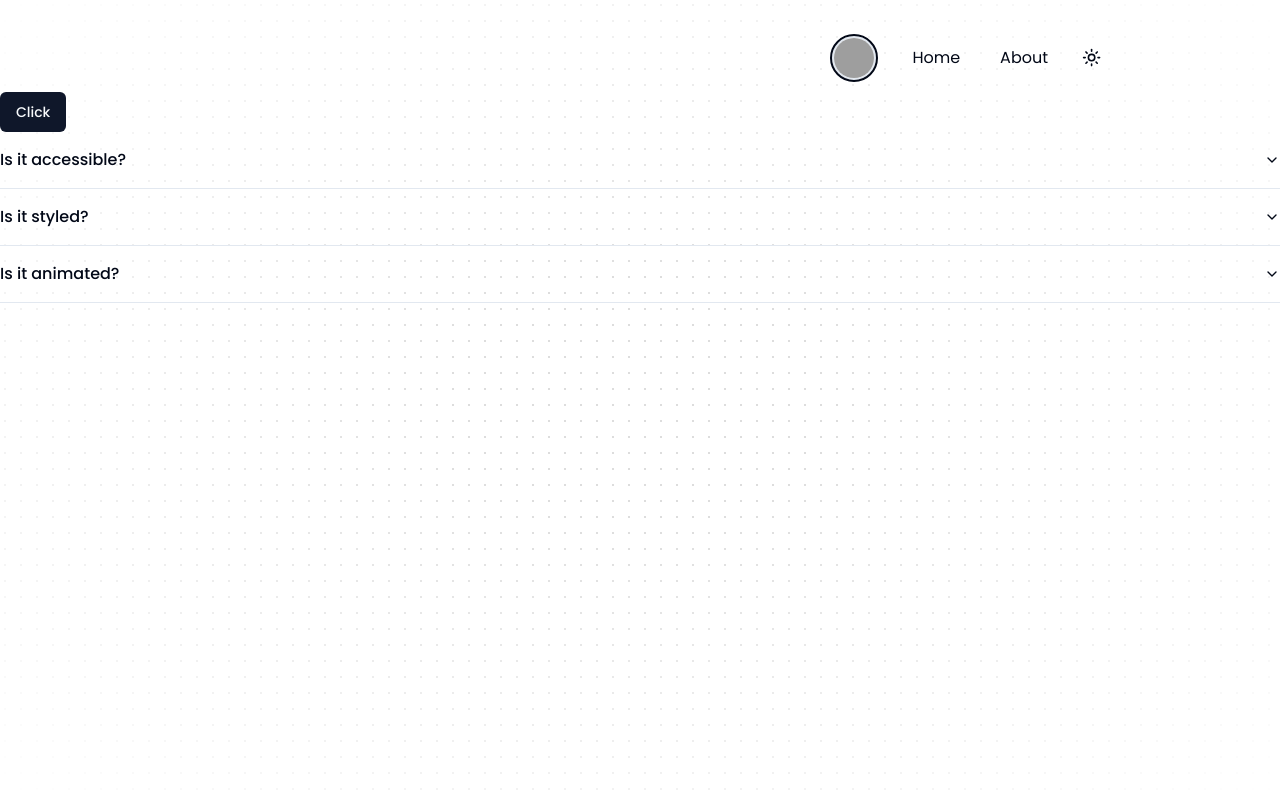
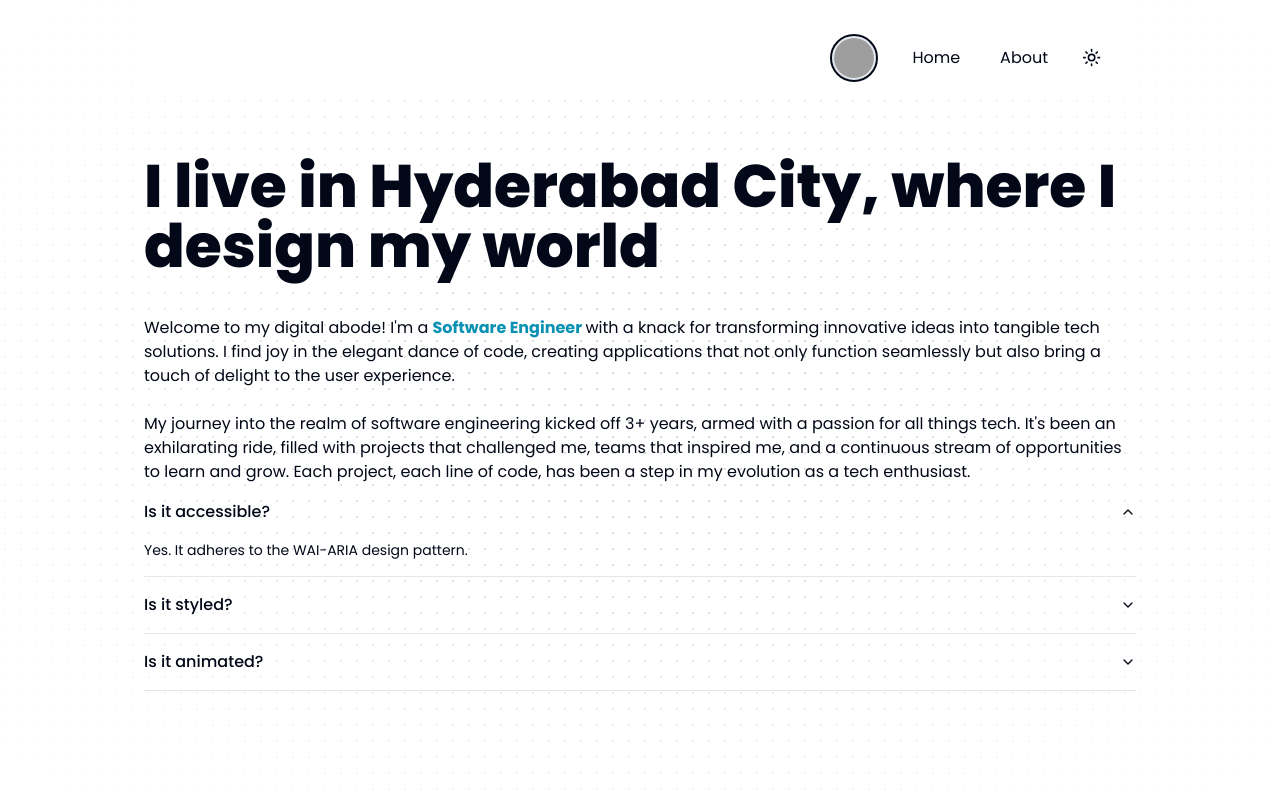
Before and after one commit to balajiudayagiri/fantastic-couscous, a Next.js app: page /about in a window 1280 px wide. Built offline with nearby package versions, Linux system fonts and the light colour scheme; grey boxes are pictures that could not be loaded.

Commit message:
started about page

```diff
--- a/src/app/about/page.tsx
+++ b/src/app/about/page.tsx
@@ -1,10 +1,40 @@
-import React from 'react'
-import { Button } from '@components/button'
-import { Accordion, AccordionContent, AccordionItem, AccordionTrigger } from '@b/components/ui/accordion'
+import {
+  Accordion,
+  AccordionContent,
+  AccordionItem,
+  AccordionTrigger,
+} from "@b/components/ui/accordion";
+import { calculateExperience } from "@b/utilities/calculateExperience";
+import React from "react";
 
 function page() {
   return (
-    <div><Button>Click</Button>  <Accordion type="single" collapsible className="w-full">
+    <div className=" xl:mx-36 lg:mx-16 md:mx-8 sm:mx-5 mx-4 mt-16">
+      <h1
+        className={
+          "md:text-6xl sm:text-5xl text-4xl font-extrabold leading-tight mb-10 "
+        }>
+        I live in Hyderabad City, where I design my world
+      </h1>
+      <p className={""}>
+        Welcome to my digital abode! I&apos;m a{" "}
+        <span className="dark:text-cyan-500 text-cyan-600 font-bold">
+          Software Engineer{" "}
+        </span>
+        with a knack for transforming innovative ideas into tangible tech
+        solutions. I find joy in the elegant dance of code, creating
+        applications that not only function seamlessly but also bring a touch of
+        delight to the user experience.
+      </p>
+      <p className="mt-6">
+        My journey into the realm of software engineering kicked off{" "}
+        {calculateExperience("November 2020")}, armed with a passion for all
+        things tech. It&apos;s been an exhilarating ride, filled with projects
+        that challenged me, teams that inspired me, and a continuous stream of
+        opportunities to learn and grow. Each project, each line of code, has
+        been a step in my evolution as a tech enthusiast.
+      </p>
+      <Accordion type="single" collapsible defaultValue="item-1">
         <AccordionItem value="item-1">
           <AccordionTrigger>Is it accessible?</AccordionTrigger>
           <AccordionContent>
@@ -25,8 +55,9 @@ function page() {
             prefer.
           </AccordionContent>
         </AccordionItem>
-    </Accordion></div>
-  )
+      </Accordion>
+    </div>
+  );
 }
 
-export default page
+export default page;
--- a/src/app/layout.tsx
+++ b/src/app/layout.tsx
@@ -26,6 +26,7 @@ export default function RootLayout({
       <body
         className={`${poppins.className} dark:bg-dot-white/[0.3] bg-dot-black/[0.3] h-lvh m-0  relative`}>
         <div className="z-[-1] h-dvh absolute pointer-events-none inset-0 flex items-center justify-center dark:bg-black bg-white [mask-image:radial-gradient(ellipse_at_center,transparent_20%,black)]"></div>
+        <div className="overflow-y-scroll h-lvh relative">
           <ThemeProvider
             attribute="class"
             defaultTheme="system"
@@ -34,6 +35,7 @@ export default function RootLayout({
             <Header />
             {children}
           </ThemeProvider>
+        </div>
       </body>
     </html>
   );
--- a/src/app/page.tsx
+++ b/src/app/page.tsx
@@ -25,7 +25,10 @@ export default function Home() {
         learning is an unending process, and I relish every opportunity to grow,
         both personally and professionally. 🌱
       </p>
-      <p className={"text-lg mt-6 font-semibold"}>
+      <p
+        className={
+          "text-lg mt-6 font-semibold dark:text-cyan-500 text-cyan-600"
+        }>
         #SoftwareEngineering #ProductDevelopment
       </p>
       <div className="flex gap-6 mt-3">
--- a/src/components/ui/header.tsx
+++ b/src/components/ui/header.tsx
@@ -12,8 +12,8 @@ function Header() {
   ];
 
   return (
-    <div className="xl:mx-36 lg:mx-16 md:mx-8 sm:mx-5 pt-6">
-      <header className="mx-3 py-3 w-fit ml-auto mr-0  sticky top-6 z-50">
+    <div className="xl:mx-36 lg:mx-16 md:mx-8 sm:mx-5 pt-6  sticky top-0 z-50 backdrop-blur-sm dark:bg-black/80 bg-white/80">
+      <header className="mx-3 py-3 w-fit ml-auto mr-0">
         <div
           className={
             "container mx-auto flex items-center gap-6 sm:pr-6 pr-3 pl-4"
--- /dev/null
+++ b/src/utilities/calculateExperience.ts
@@ -0,0 +1,19 @@
+export function calculateExperience(initialDate: string) {
+  const currentDate = new Date();
+  const startDate = new Date(initialDate);
+
+  const yearDifference = currentDate.getFullYear() - startDate.getFullYear();
+  const monthDifference = currentDate.getMonth() - startDate.getMonth();
+
+  let experience = yearDifference;
+
+  // If the current month is before the initial month, decrement the experience
+  if (
+    monthDifference < 0 ||
+    (monthDifference === 0 && currentDate.getDate() < startDate.getDate())
+  ) {
+    experience--;
+  }
+
+  return experience < 1 ? "Less than 1 year" : `${experience}+ years`;
+}
```
Lines whose indentation alone changed are shown as unchanged.
